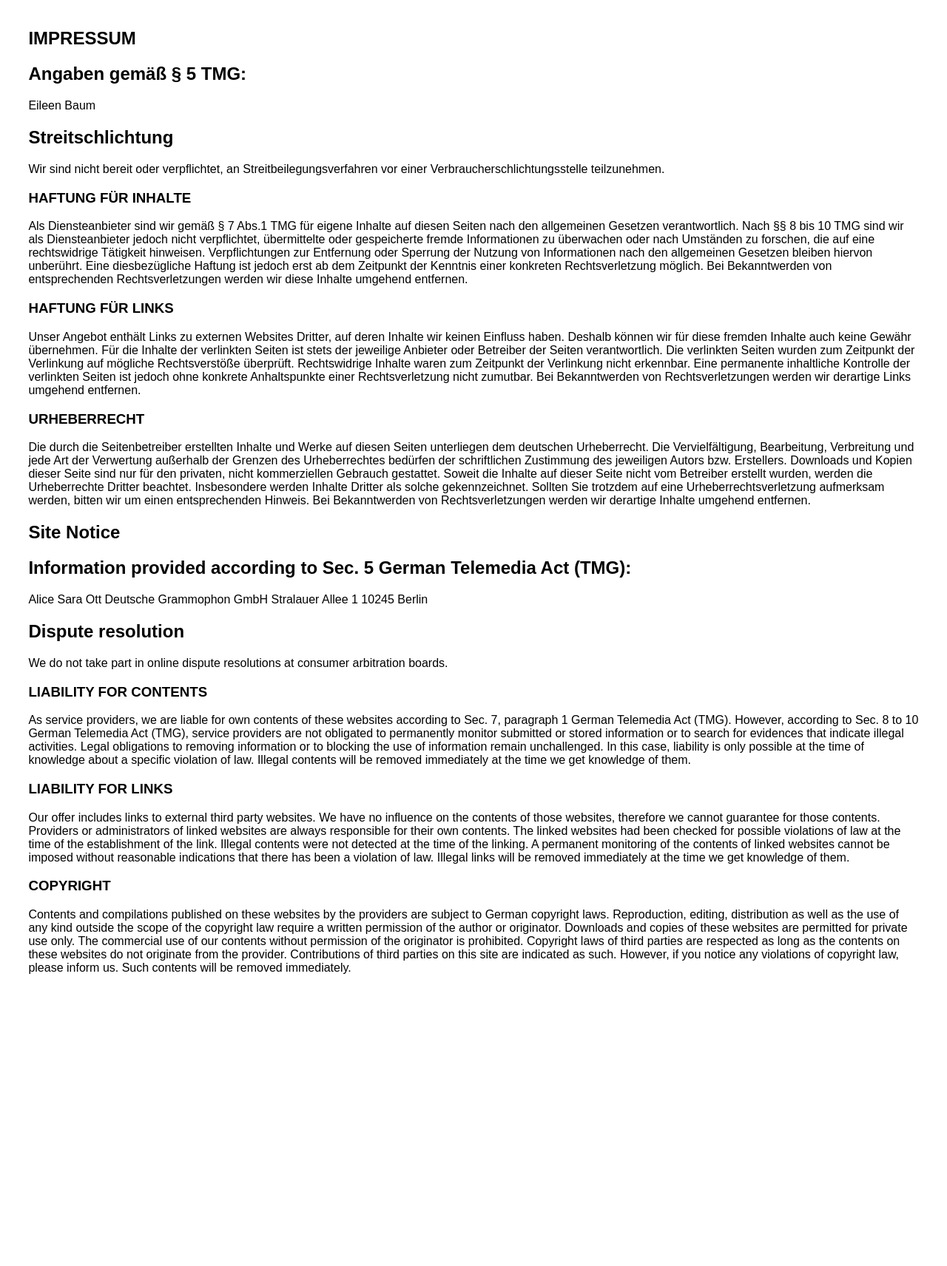
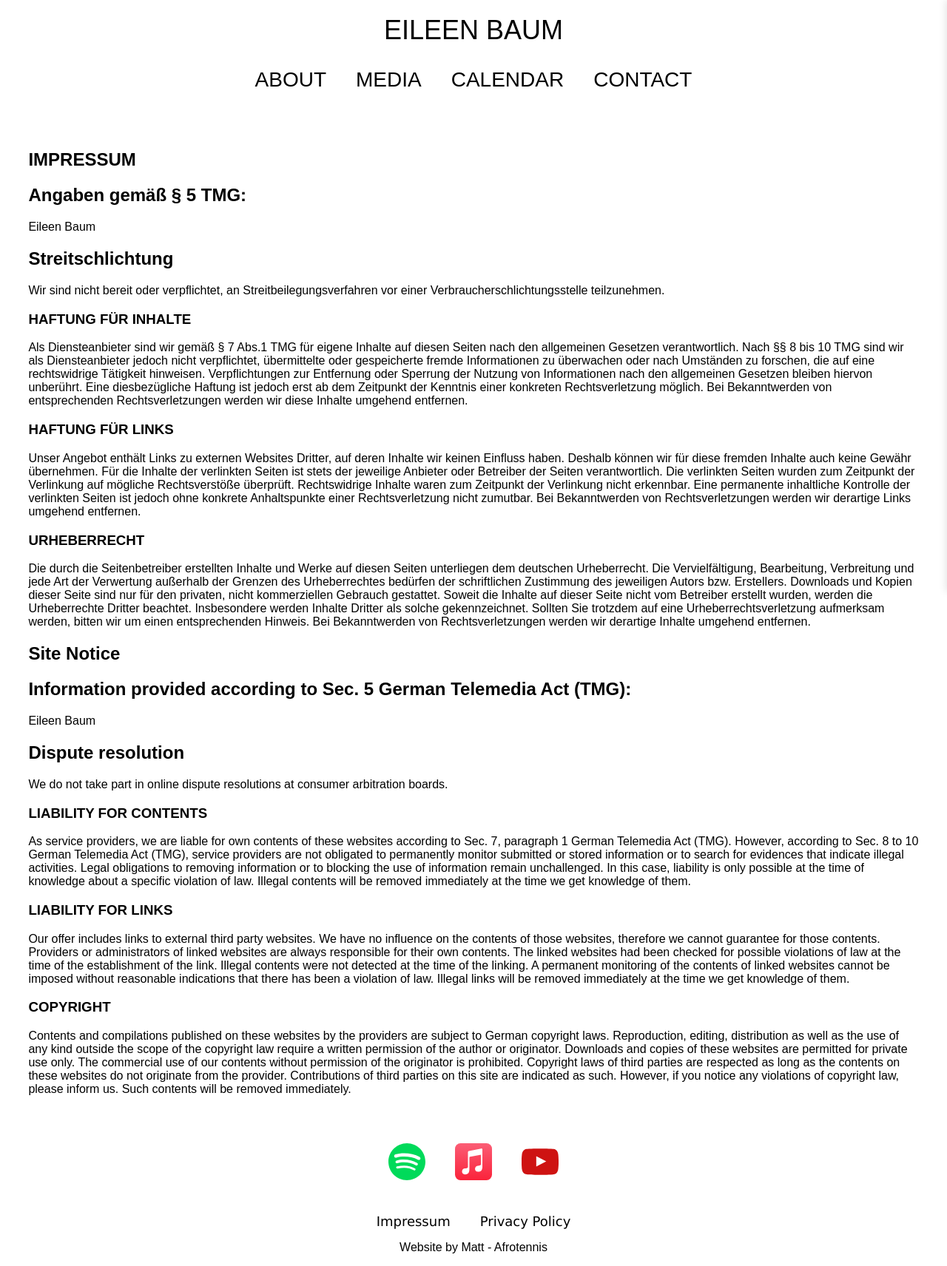
Before and after one commit to Matt0107/eileen-react-second-version, a React (Create React App) app: page /Impressum in a window 1280 px wide. Shown: the whole page at 74% size. Before the commit the page ends 1357 px from the top, so only its background shows below. Built offline with nearby package versions, Linux system fonts and the light colour scheme.

Commit message:
navigation ajoutées dans impressum et privacy

```diff
--- a/src/pages/Impressum.js
+++ b/src/pages/Impressum.js
@@ -1,8 +1,11 @@
 import React from "react";
+import Navigation from "../components/Navigation";
+import Footer from "../components/Footer";
 
 const Impressum = () => {
   return (
     <div>
+      <Navigation />
       <section id="impressum">
         <h1>IMPRESSUM</h1>
         <h2>Angaben gemäß § 5 TMG:</h2>
@@ -54,9 +57,7 @@ const Impressum = () => {
         <h2>
           Information provided according to Sec. 5 German Telemedia Act (TMG):
         </h2>
-        <p>
-          Alice Sara Ott Deutsche Grammophon GmbH Stralauer Allee 1 10245 Berlin
-        </p>
+        <p>Eileen Baum</p>
         <h2>Dispute resolution</h2>
         <p>
           We do not take part in online dispute resolutions at consumer
@@ -102,6 +103,7 @@ const Impressum = () => {
           immediately.
         </p>
       </section>
+      <Footer />
     </div>
   );
 };
--- a/src/pages/Privacy.js
+++ b/src/pages/Privacy.js
@@ -1,11 +1,15 @@
 import React from "react";
+import Navigation from "../components/Navigation";
+import Footer from "../components/Footer";
 
 const Privacy = () => {
   return (
     <div>
+      <Navigation />
       <section id="privacy">
         <h1>coming</h1>
       </section>
+      <Footer />
     </div>
   );
 };
```
